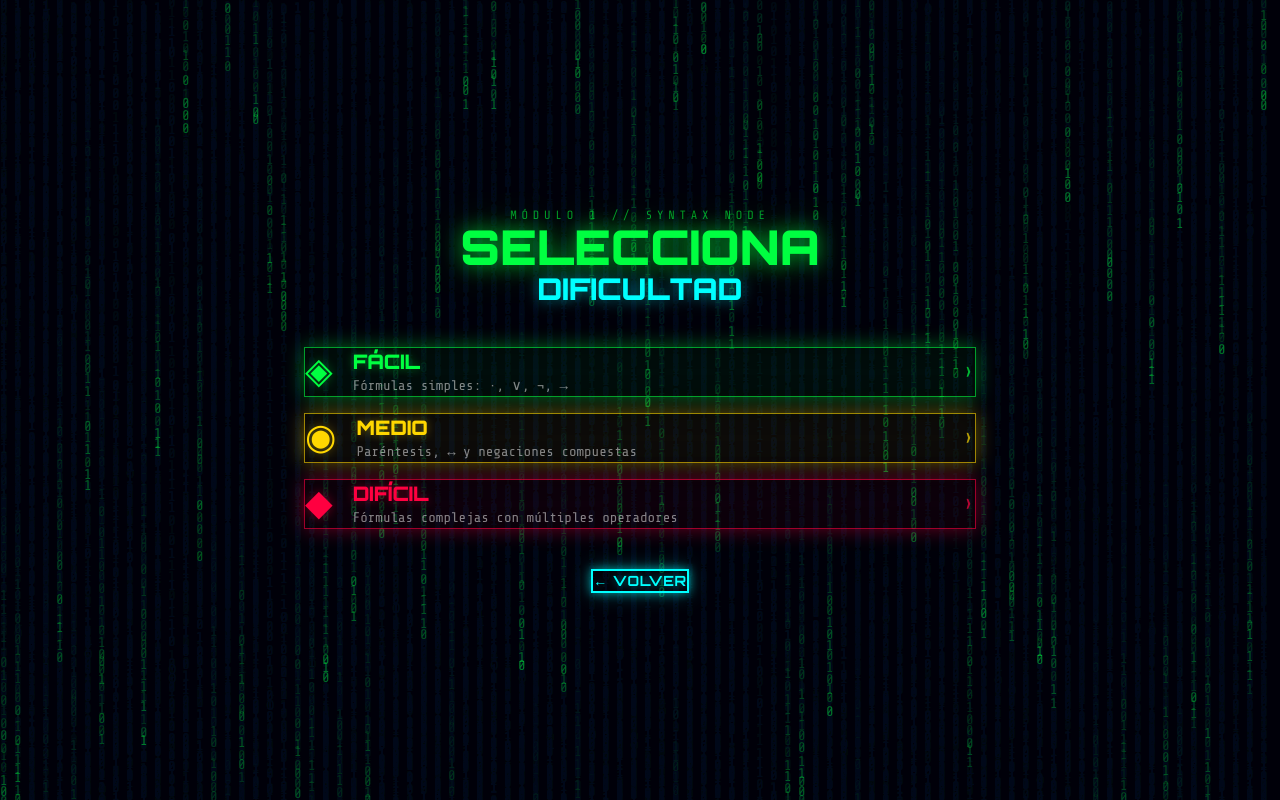
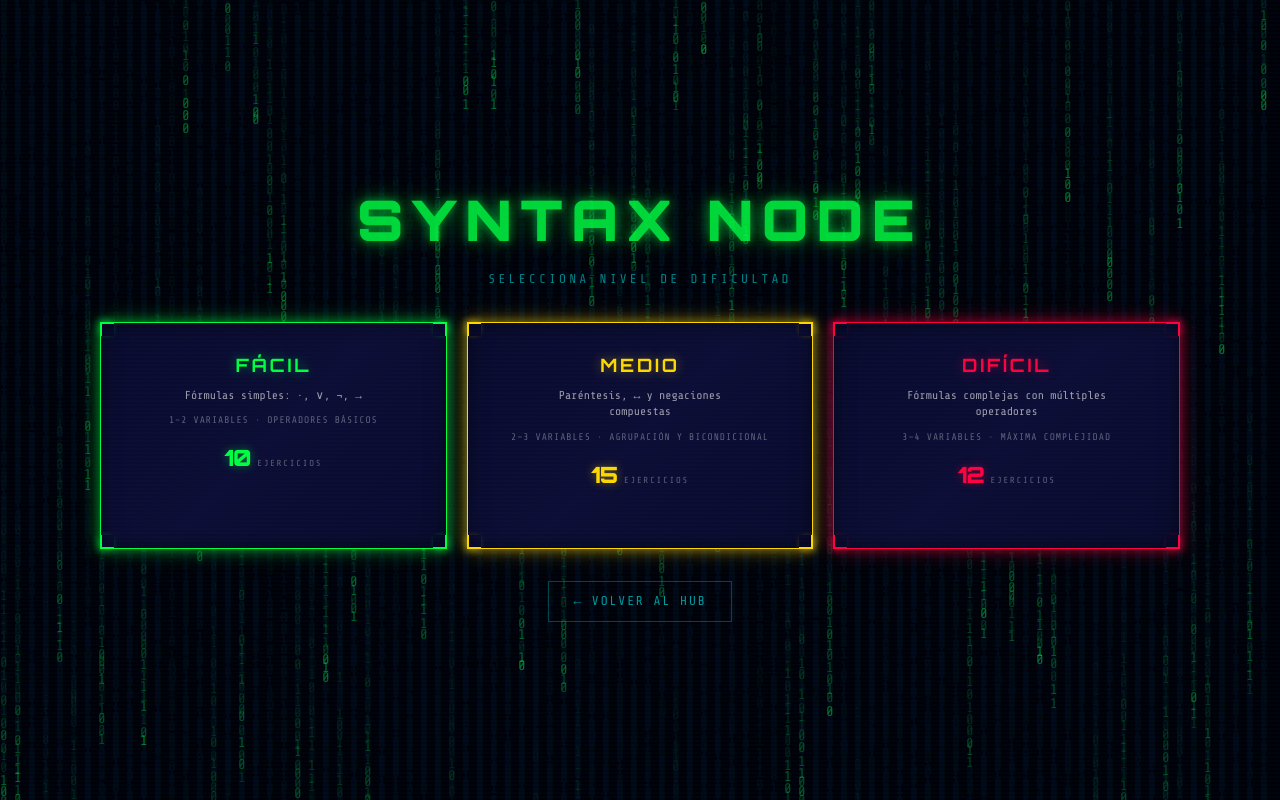
Before and after one commit to OsirisMlndzDev4/TRUEMATH, a React (Vite) app: page /syntax-difficulty in a window 1280 px wide. Built offline with nearby package versions, Linux system fonts and the light colour scheme; no server answers.

Commit message:
Cambio de menu de dificultades Syntax Node

```diff
--- a/src/screens/SyntaxDifficultyScreen.jsx
+++ b/src/screens/SyntaxDifficultyScreen.jsx
@@ -1,44 +1,51 @@
 import { useNavigate } from 'react-router-dom'
 import { motion } from 'framer-motion'
 import BinaryBackground from '../components/ui/BinaryBackground'
-import NeonButton from '../components/ui/NeonButton'
 import useGameStore from '../store/useGameStore'
+import '../components/finder/FinderDifficultySelect.css'
 
 const DIFFICULTIES = [
     {
         key: 'facil',
         label: 'FÁCIL',
         color: '#00FF41',
-        shadow: 'rgba(0,255,65,0.4)',
-        border: 'rgba(0,255,65,0.6)',
-        bg: 'rgba(0,255,65,0.05)',
-        icon: '◈',
+        shadow: 'rgba(0, 255, 65, 0.4)',
         desc: 'Fórmulas simples: ∧, ∨, ¬, →',
-        count: 12,
+        detail: '1–2 variables · Operadores básicos',
+        levels: 10,
     },
     {
         key: 'medio',
         label: 'MEDIO',
         color: '#FFD700',
-        shadow: 'rgba(255,215,0,0.4)',
-        border: 'rgba(255,215,0,0.6)',
-        bg: 'rgba(255,215,0,0.05)',
-        icon: '◉',
+        shadow: 'rgba(255, 215, 0, 0.4)',
         desc: 'Paréntesis, ↔ y negaciones compuestas',
-        count: 12,
+        detail: '2–3 variables · Agrupación y bicondicional',
+        levels: 15,
     },
     {
         key: 'dificil',
         label: 'DIFÍCIL',
         color: '#FF0040',
-        shadow: 'rgba(255,0,64,0.4)',
-        border: 'rgba(255,0,64,0.6)',
-        bg: 'rgba(255,0,64,0.05)',
-        icon: '◆',
+        shadow: 'rgba(255, 0, 64, 0.4)',
         desc: 'Fórmulas complejas con múltiples operadores',
-        count: 12,
+        detail: '3–4 variables · Máxima complejidad',
+        levels: 12,
     },
 ]
+
+const containerVariants = {
+    hidden: { opacity: 0 },
+    visible: {
+        opacity: 1,
+        transition: { staggerChildren: 0.12, delayChildren: 0.3 },
+    },
+}
+
+const cardVariants = {
+    hidden: { opacity: 0, y: 30, scale: 0.95 },
+    visible: { opacity: 1, y: 0, scale: 1 },
+}
 
 export default function SyntaxDifficultyScreen() {
     const navigate = useNavigate()
@@ -56,129 +63,72 @@ export default function SyntaxDifficultyScreen() {
     }
 
     return (
-        <div className="relative min-h-screen flex flex-col items-center justify-center overflow-hidden">
+        <motion.div
+            className="fds-container"
+            initial={{ opacity: 0 }}
+            animate={{ opacity: 1 }}
+            exit={{ opacity: 0 }}
+            transition={{ duration: 0.5 }}
+        >
             <BinaryBackground />
+            <div className="fds-scanlines" />
 
+            {/* Header */}
             <motion.div
-                className="relative z-10 flex flex-col items-center gap-6 sm:gap-10 px-3 sm:px-4 w-full max-w-2xl"
-                initial={{ opacity: 0, y: 30 }}
+                className="fds-header"
+                initial={{ opacity: 0, y: -20 }}
                 animate={{ opacity: 1, y: 0 }}
                 transition={{ duration: 0.6 }}
             >
-                {/* Header */}
-                <div className="text-center">
-                    <p
-                        className="text-xs tracking-[0.4em] uppercase mb-2"
+                <h1 className="fds-title" style={{ color: '#00FF41', textShadow: '0 0 10px rgba(0,255,65,0.6), 0 0 20px rgba(0,255,65,0.4), 0 0 40px rgba(0,255,65,0.2)' }}>
+                    SYNTAX NODE
+                </h1>
+                <p className="fds-subtitle">SELECCIONA NIVEL DE DIFICULTAD</p>
+            </motion.div>
+
+            {/* Difficulty cards */}
+            <motion.div
+                className="fds-grid"
+                variants={containerVariants}
+                initial="hidden"
+                animate="visible"
+            >
+                {DIFFICULTIES.map((diff) => (
+                    <motion.button
+                        key={diff.key}
+                        className="fds-card"
+                        variants={cardVariants}
+                        whileHover={{ scale: 1.04, y: -4 }}
+                        whileTap={{ scale: 0.97 }}
+                        onClick={() => handleSelect(diff.key)}
                         style={{
-                            fontFamily: "'Share Tech Mono', monospace",
-                            color: 'rgba(0,255,65,0.6)',
+                            '--card-color': diff.color,
+                            '--card-shadow': diff.shadow,
                         }}
                     >
-                        MÓDULO 1 // SYNTAX NODE
-                    </p>
-                    <motion.h1
-                        className="text-2xl sm:text-4xl md:text-5xl font-black"
-                        style={{
-                            fontFamily: "'Orbitron', sans-serif",
-                            color: '#00FF41',
-                            textShadow: '0 0 20px rgba(0,255,65,0.6), 0 0 40px rgba(0,255,65,0.3)',
-                        }}
-                        initial={{ opacity: 0 }}
-                        animate={{ opacity: 1 }}
-                        transition={{ delay: 0.2 }}
-                    >
-                        SELECCIONA
-                    </motion.h1>
-                    <motion.h2
-                        className="text-xl sm:text-2xl md:text-3xl font-black mt-1"
-                        style={{
-                            fontFamily: "'Orbitron', sans-serif",
-                            color: '#00FFFF',
-                            textShadow: '0 0 15px rgba(0,255,255,0.5)',
-                        }}
-                        initial={{ opacity: 0 }}
-                        animate={{ opacity: 1 }}
-                        transition={{ delay: 0.3 }}
-                    >
-                        DIFICULTAD
-                    </motion.h2>
+                        <div className="fds-card-label">{diff.label}</div>
+                        <div className="fds-card-desc">{diff.desc}</div>
+                        <div className="fds-card-detail">{diff.detail}</div>
+                        <div className="fds-card-levels">
+                            <span className="fds-card-levels-num">{diff.levels}</span>
+                            <span className="fds-card-levels-text">EJERCICIOS</span>
                         </div>
-
-                {/* Difficulty cards */}
-                <div className="flex flex-col gap-3 sm:gap-4 w-full">
-                    {DIFFICULTIES.map((diff, i) => (
-                        <motion.button
-                            key={diff.key}
-                            onClick={() => handleSelect(diff.key)}
-                            initial={{ opacity: 0, x: -30 }}
-                            animate={{ opacity: 1, x: 0 }}
-                            transition={{ delay: 0.4 + i * 0.1 }}
-                            whileHover={{ scale: 1.02, x: 6 }}
-                            whileTap={{ scale: 0.98 }}
-                            className="w-full flex items-center gap-3 sm:gap-5 px-4 py-3.5 sm:px-6 sm:py-5 text-left cursor-pointer"
-                            style={{
-                                background: diff.bg,
-                                border: `1px solid ${diff.border}`,
-                                boxShadow: `0 0 20px ${diff.shadow}, inset 0 0 20px rgba(0,0,0,0.3)`,
-                                transition: 'all 0.2s ease',
-                            }}
-                        >
-                            {/* Icon */}
-                            <span
-                                className="text-2xl sm:text-4xl flex-shrink-0"
-                                style={{
-                                    color: diff.color,
-                                    textShadow: `0 0 12px ${diff.shadow}`,
-                                }}
-                            >
-                                {diff.icon}
-                            </span>
-
-                            {/* Text */}
-                            <div className="flex-1">
-                                <p
-                                    className="text-base sm:text-xl font-black mb-1"
-                                    style={{
-                                        fontFamily: "'Orbitron', sans-serif",
-                                        color: diff.color,
-                                        textShadow: `0 0 10px ${diff.shadow}`,
-                                    }}
-                                >
-                                    {diff.label}
-                                </p>
-                                <p
-                                    className="text-sm"
-                                    style={{
-                                        fontFamily: "'Share Tech Mono', monospace",
-                                        color: 'rgba(255,255,255,0.5)',
-                                    }}
-                                >
-                                    {diff.desc}
-                                </p>
-                            </div>
-
-                            {/* Arrow */}
-                            <span
-                                className="text-2xl flex-shrink-0"
-                                style={{ color: diff.color, opacity: 0.7 }}
-                            >
-                                ›
-                            </span>
+                        <div className="fds-card-arrow">▶ INICIAR</div>
                     </motion.button>
                 ))}
-                </div>
+            </motion.div>
 
             {/* Back button */}
             <motion.div
+                className="fds-footer"
                 initial={{ opacity: 0 }}
                 animate={{ opacity: 1 }}
-                    transition={{ delay: 0.8 }}
+                transition={{ delay: 1 }}
             >
-                    <NeonButton color="cyan" size="sm" onClick={handleBack}>
-                        ← VOLVER
-                    </NeonButton>
+                <button className="fds-back-btn" onClick={handleBack}>
+                    ← VOLVER AL HUB
+                </button>
             </motion.div>
         </motion.div>
-        </div>
     )
 }
```
Lines whose indentation alone changed are shown as unchanged.
